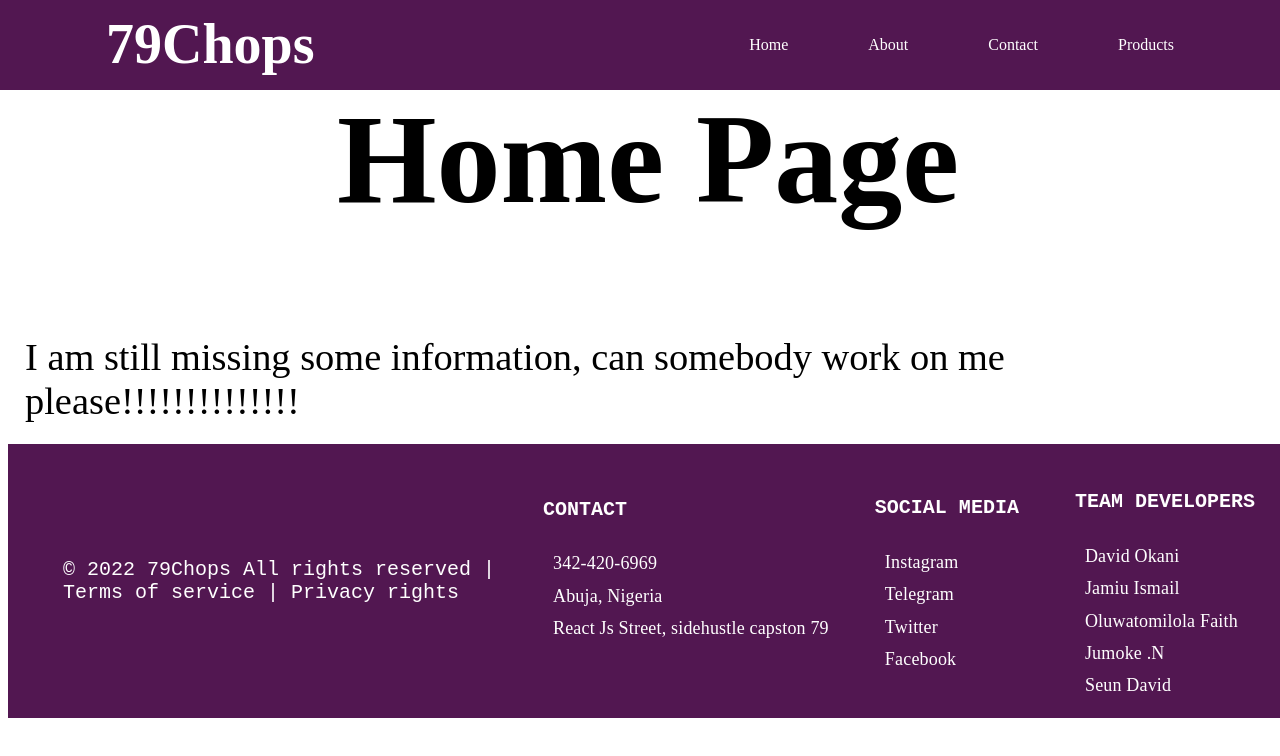
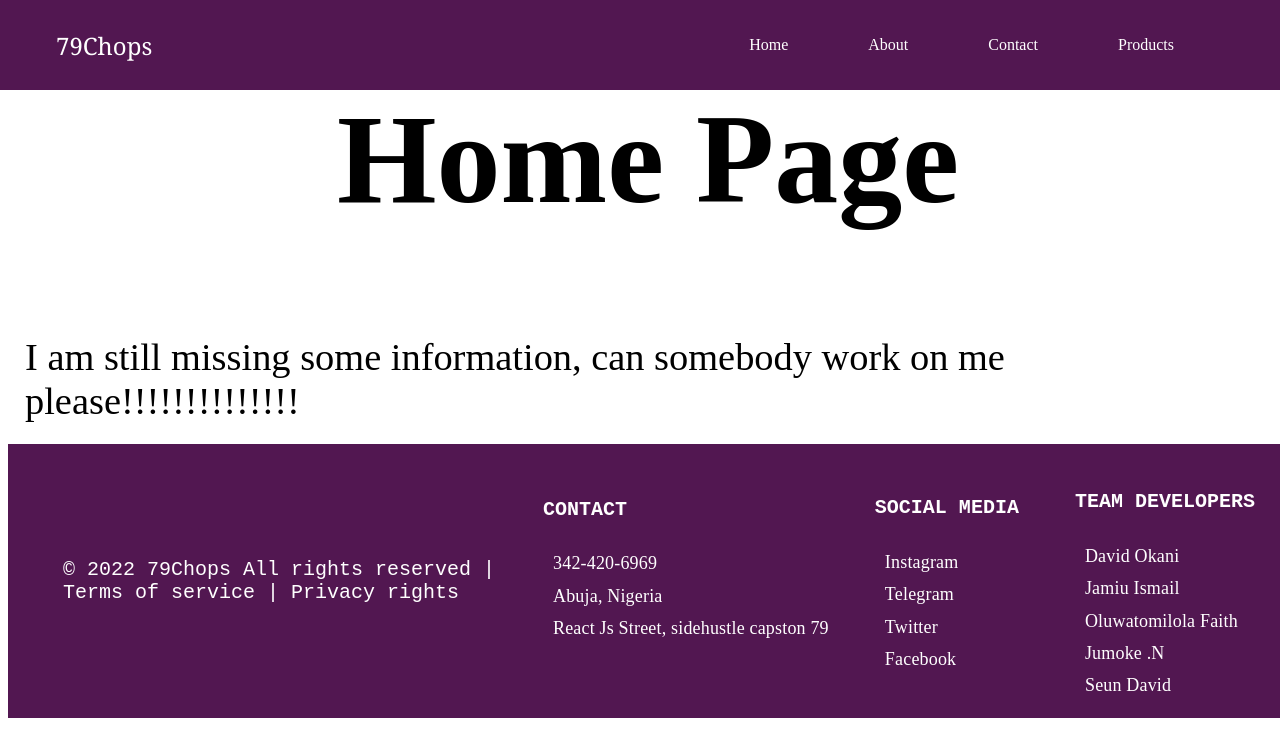
Before and after one commit to davidokani/79chops, a React (Create React App) app: page / in a window 1280 px wide. Shown: the top 756 px of the page. Built offline with nearby package versions, Linux system fonts and the light colour scheme; a web font is replaced by a local one.

Commit message:
site logo modified

```diff
--- a/src/components/navbar/Navbar.jsx
+++ b/src/components/navbar/Navbar.jsx
@@ -9,9 +9,9 @@ const Navbar = (props) => (
       <div className='navbar-btn'>
         <ToggleButton click={props.drawerClickHandler} />
       </div>
-      <h1 className='logo'>
+      <div className='logo'>
         <Link to='/'>79Chops</Link>
-      </h1>
+      </div>
       <div className='space'></div>
       <div className='links'>
         <ul>
--- a/src/components/navbar/navbar.css
+++ b/src/components/navbar/navbar.css
@@ -18,14 +18,15 @@
 }
 
 .logo {
-  padding: 20px 10px 70px 90px;
+  padding-left: 2.5rem;
   font-family: 'Water Brush', cursive;
 }
 
 .logo a {
   color: white;
   text-decoration: none;
-  font-size: 3.5rem;
+  font-size: 1.5rem;
+  font-family: Georgia, 'Times New Roman', Times, serif;
 }
 
 .space {
```
